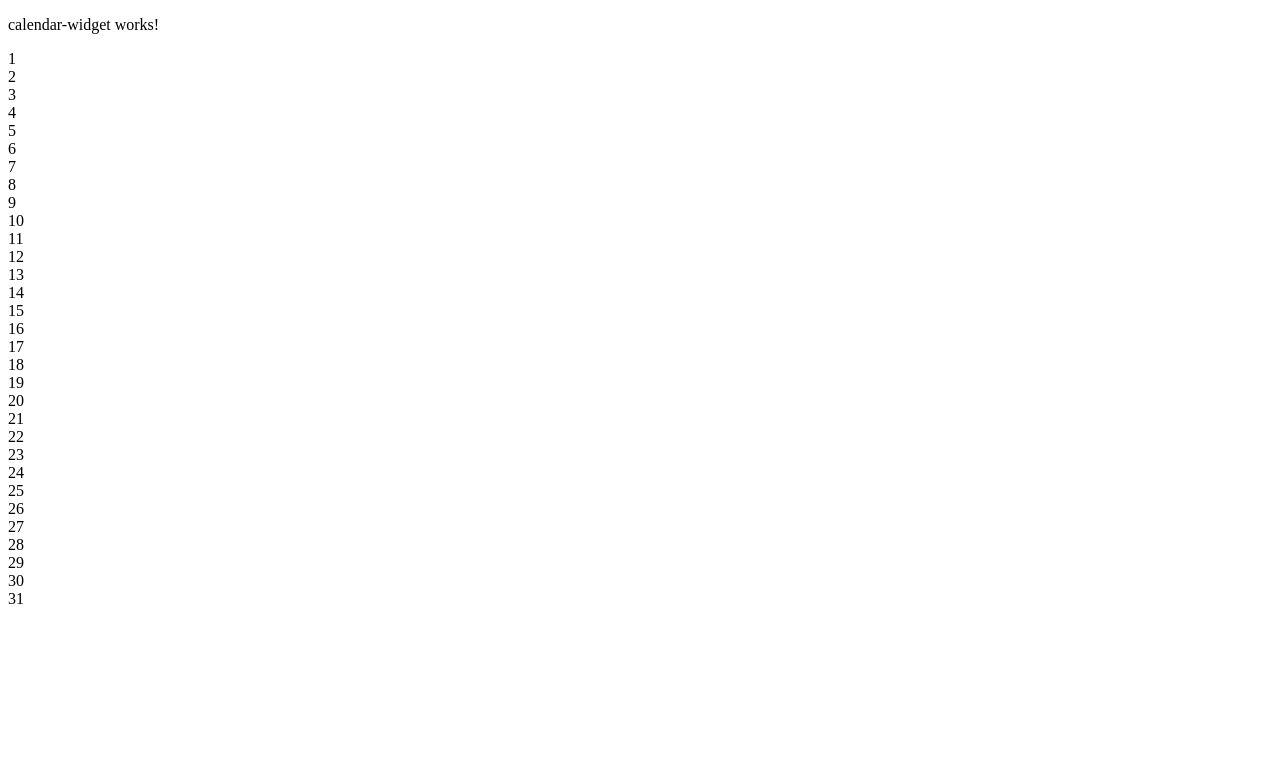
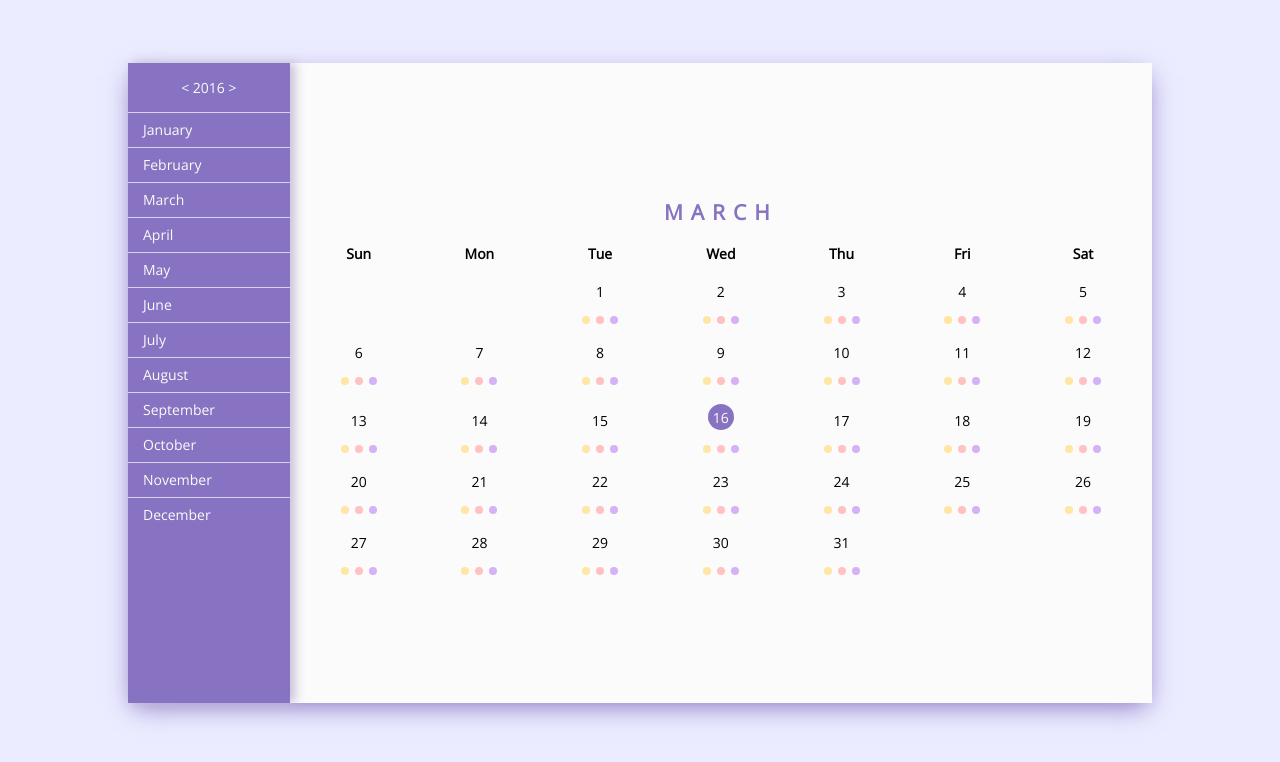
Before and after one commit to rania-hany/calendar-widget, an Angular app: page / in a window 1280 px wide. Shown: the top 762 px of the page. Built offline with nearby package versions, Linux system fonts and the light colour scheme.

Commit message:
DEVELOP: Add Calendar style

```diff
--- /dev/null
+++ b/src/_variables.scss
@@ -0,0 +1,4 @@
+$primary_color: #8773c1;
+$white-color: #fbfbfb;
+$light_color: #ebecff;
+$dark_color: #755eb5;
--- a/src/app/app.component.ts
+++ b/src/app/app.component.ts
@@ -1,10 +1,19 @@
-import { Component } from '@angular/core';
+import { Component, OnInit } from '@angular/core';
 
 @Component({
   selector: 'app-root',
   templateUrl: './app.component.html',
   styleUrls: ['./app.component.scss']
 })
-export class AppComponent {
+export class AppComponent implements OnInit {
   title = 'calendar-widget';
+
+  months = [ 'January', 'February', 'March', 'April', 'May', 'June', 'July', 'August', 'September', 'October', 'November', 'December' ]
+
+  ngOnInit(){
+
+    console.log("MONTHS: ", this.months);
+  }
+
+
 }
--- a/src/app/calendar-widget/calendar-widget.component.html
+++ b/src/app/calendar-widget/calendar-widget.component.html
@@ -1,4 +1,36 @@
-<p>calendar-widget works!</p>
-<div *ngFor="let day of month ; let i = index">
-    <div>{{day}}</div>
+
+<div class="wrapper">
+    <div class="years-view" [ngClass]="{showSelector: openSelector}">
+        <div class="year-selector">
+                < 2016  >
+        </div>
+
+        <div class="months">
+            <div class="month" *ngFor="let month of months">
+                {{month}}
+            </div>
+        </div>
+
+    </div>
+    <div class="month-view">
+        <!-- <button (click)="showYearMonthSelector()"> Change Month</button> -->
+        <h2 class="month-name"> {{monthName()}} </h2>
+        <div class="week-days">
+            <div class="day" *ngFor="let day of weekDays; let i = index">{{day | shortWeekName}}</div>
+
+        </div>
+        <div class="days">
+            <div class="day" *ngFor="let day of monthDays; let i = index" [ngClass]="{hide: day == '0'}">
+                <div [ngClass]="{today: day==16}">{{day}}</div>
+
+
+                <div class="events">
+                    <div class="event"></div>
+                    <div class="event"></div>
+                    <div class="event"></div>
+                </div>
+            </div>
+        </div>
+    </div>
+
 </div>
--- a/src/app/calendar-widget/calendar-widget.component.ts
+++ b/src/app/calendar-widget/calendar-widget.component.ts
@@ -1,4 +1,5 @@
 import { Component, OnInit } from '@angular/core';
+import { months, week } from '../shared/constants/statics';
 import { CalendarWidgetService } from './calendar-widget.service';
 
 @Component({
@@ -8,11 +9,25 @@ import { CalendarWidgetService } from './calendar-widget.service';
 })
 export class CalendarWidgetComponent implements OnInit {
   public years: Number[] = [];
-  public month: any[] = [];
+  public monthDays: any[] = [];
+  public months: any[] = months;
+  public weekDays: any[] = week;
+  public openSelector: boolean = false;
+  public selectedDate: Date = new Date();
   constructor(public calendar: CalendarWidgetService) {}
 
   ngOnInit(): void {
-    this.month = this.calendar.getMonthDays(new Date());
-    console.log(this.month)
+    this.monthDays = this.calendar.getMonthDays(this.selectedDate);
+    console.log(this.monthDays)
+  }
+
+  monthName(): string{
+    // selected Month
+    return this.calendar.getMonthName(this.selectedDate);
+  }
+
+
+  showYearMonthSelector(){
+    this.openSelector=  !this.openSelector;
   }
 }
--- a/src/app/calendar-widget/calendar-widget.module.ts
+++ b/src/app/calendar-widget/calendar-widget.module.ts
@@ -1,12 +1,13 @@
 import { NgModule } from '@angular/core';
 import { CommonModule } from '@angular/common';
 import { CalendarWidgetComponent } from './calendar-widget.component';
+import { SharedModule } from '../shared/shared.module';
 
 const components = [CalendarWidgetComponent];
 
 @NgModule({
   declarations: [...components],
-  imports: [CommonModule],
+  imports: [CommonModule, SharedModule],
   exports: [...components],
 })
 export class CalendarWidgetModule {}
--- a/src/app/calendar-widget/calendar-widget.service.ts
+++ b/src/app/calendar-widget/calendar-widget.service.ts
@@ -20,7 +20,7 @@ export class CalendarWidgetService {
     return (
       week.findIndex(
         (item) => item.toLocaleLowerCase() == day.toLocaleLowerCase()
-      ) + 1
+      )
     );
   }
 
@@ -40,14 +40,14 @@ export class CalendarWidgetService {
     for (let i = 0; i < 35; i++) {
       if (i < monthFirstDayIndex) {
         count++;
-        month.push(undefined);
+        month.push('0');
       } else if (
         index < this.daysInMonth(date.getMonth() + 1, date.getFullYear())
       ) {
         index++;
         month.push(index);
       } else {
-        month.push(undefined);
+        month.push('0');
       }
     }
     return month;
--- a/src/index.html
+++ b/src/index.html
@@ -2,10 +2,10 @@
 <html lang="en">
 <head>
   <meta charset="utf-8">
-  <title>CalendarWidget</title>
+  <title>Calendar Widget</title>
   <base href="/">
   <meta name="viewport" content="width=device-width, initial-scale=1">
-  <link rel="icon" type="image/x-icon" href="favicon.ico">
+  <link rel="icon" type="image/x-icon" href="./assets/calendar.png">
 </head>
 <body>
   <app-root></app-root>
--- a/src/styles.scss
+++ b/src/styles.scss
@@ -1 +1,130 @@
 /* You can add global styles to this file, and also import other style files */
+@import './variables';
+@import url('https://fonts.googleapis.com/css2?family=Open+Sans:wght@300&display=swap');
+
+
+body{
+    background-color: $light_color;
+    font-family: 'Open Sans', sans-serif;
+}
+
+.wrapper {
+    background-color: $white-color;
+    width: 80vw;
+    height: 80vh;
+    margin: 0 auto;
+    margin-top: 5%;
+    box-shadow: 0px 8px 25px -5px $primary_color;
+    font-size: 14px;
+    display: flex;
+    // move the below to years component
+
+    .years-view{
+        width: 15vw;
+        box-shadow: 5px 0px 10px #c5bfd7;
+        background-color: $primary_color;
+        color: $white-color;
+
+        &.showSelector {
+            display: inline-block;
+        }
+
+        .year-selector{
+            text-align: center;
+            padding: 15px 5px;
+        }
+        .months {
+            display: flex;
+            flex-direction: column;
+            line-height: 2em;
+            .month{
+                padding: 3px 15px;
+                border-top: 0.5px solid #ffffffad;
+                &:hover {
+                    background-color: $dark_color;
+                    cursor: pointer;
+                }
+            }
+        }
+
+
+    }
+
+    // move the below to month component
+    .month-view{
+        display: flex;
+        justify-content: center;
+        text-align: center;
+        width: 100%;
+        flex-direction: column;
+        justify-content: center;
+        .month-name{
+            text-transform: uppercase;
+            color: $primary_color;
+            font-weight: bold;
+            letter-spacing: 8px;
+        }
+
+        .week-days {
+            .day{
+                display: inline-block;
+                width: 14%;
+                height: 30px;
+                font-weight: bold;
+            }
+
+        }
+
+        .days {
+            .day{
+                display: inline-block;
+                width: 14%;
+                height: 45px;
+                padding: 8px 0px;
+                .today{
+                    background-color: $primary_color;
+                    color: $white-color;
+                    width: 18px;
+                    height: 18px;
+                    text-align: center;
+                    margin: 0 auto;
+                    border-radius: 50%;
+                    padding: 4px;
+                }
+                &:hover {
+                    background-color: $light_color;
+                    cursor: pointer;
+                }
+                &.hide{
+                    visibility: hidden;
+                }
+
+                .events {
+                    .event {
+                        display: inline-block;
+                        width: 8px;
+                        height: 8px;
+                        border-radius: 50%;
+                        background-color: #ffe6a4;
+                        margin: 3px;
+                        margin-top: 15px;
+                        &:nth-child(2){
+                            background-color: #ffc1c1;
+
+                        }
+                        &:nth-child(3){
+                            background-color: #d5b2f6;
+
+                        }
+                        &:nth-child(4){
+                            background-color: #c3f2ea;
+
+                        }
+                    }
+                }
+            }
+        }
+    }
+
+
+}
```
Also changed, not shown: src/assets/calendar.png (added).
